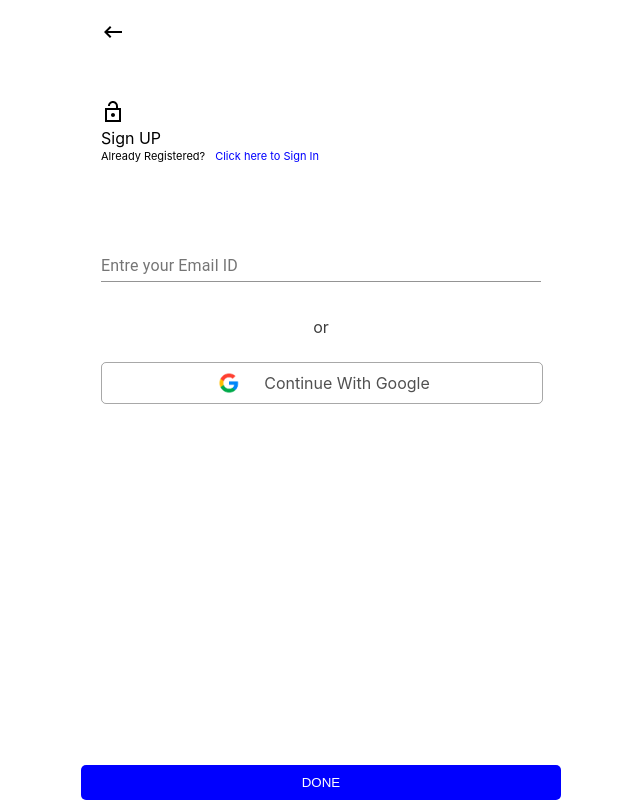
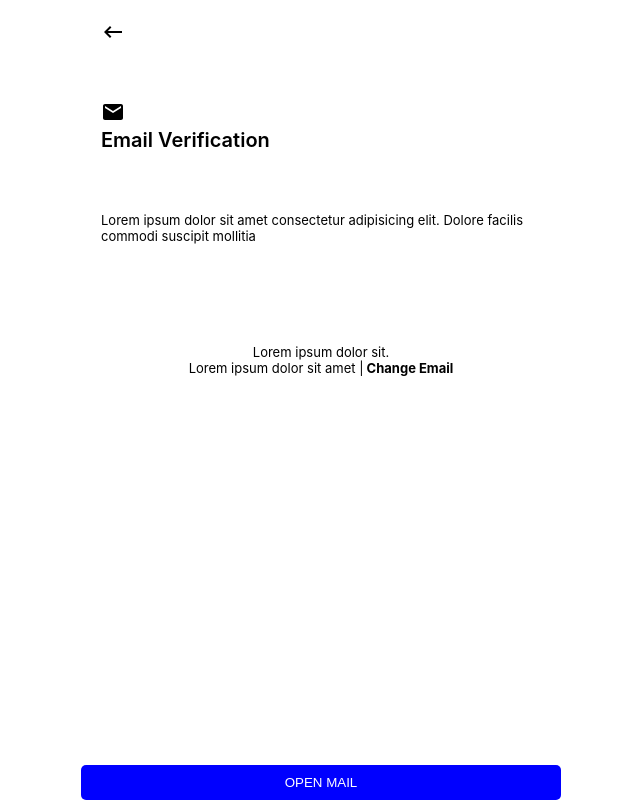
Before and after one commit to JunaidLatif4/funds-map, a React (Create React App) app: page / in a window 1280 px wide. Shown: the whole page, without its empty margins (319-959 px from the left). Built offline with nearby package versions, Linux system fonts and the light colour scheme.

Commit message:
Email verification page added

```diff
--- a/src/App.css
+++ b/src/App.css
@@ -3,5 +3,5 @@
   height: 100vh;
   display: flex;
   justify-content: center;
-  align-items: center;
+  /* align-items: center; */
 }
--- a/src/App.js
+++ b/src/App.js
@@ -1,4 +1,5 @@
 import './App.css';
+import EVar from './screens/EmailVar/EVar';
 import Signin from './screens/signin/Signin';
 import Signup from './screens/signup/Signup';
 
@@ -6,7 +7,8 @@ function App() {
   return (
     <div className="App">
       {/* <Signin /> */}
-      <Signup/>
+      {/* <Signup/> */}
+      <EVar/>
     </div>
   );
 }
--- /dev/null
+++ b/src/screens/EmailVar/EVar.jsx
@@ -0,0 +1,42 @@
+import React from "react";
+import Button from "../../components/button/Button";
+import EmailIcon from "@material-ui/icons/Email";
+
+import { makeStyles } from "@material-ui/core/styles";
+import TextField from "@material-ui/core/TextField";
+
+import "./Evar.css";
+import Backarrow from "../../components/backarrow/Backarrow";
+const Evar = () => {
+  return (
+    <>
+      <div className="Evar__container">
+        <div className="Evar__header">
+          <Backarrow />
+          <div className="icon">
+            <EmailIcon />
+          </div>
+          <div className="Evar__heading">Email Verification</div>
+
+          <div className="body">
+            <div className="Evar__para1">
+              Lorem ipsum dolor sit amet consectetur adipisicing elit. Dolore
+              facilis commodi suscipit mollitia
+            </div>
+
+            <div className="Evar__para2">
+              <p className="ptwo1">Lorem ipsum dolor sit.</p>
+              <p className="ptwo2">
+                Lorem ipsum dolor sit amet |
+                <span className="para2span"> Change Email</span>
+              </p>
+            </div>
+          </div>
+        </div>
+        <Button text="OPEN MAIL" />
+      </div>
+    </>
+  );
+};
+
+export default Evar;
--- /dev/null
+++ b/src/screens/EmailVar/Evar.css
@@ -0,0 +1,41 @@
+.Evar__container {
+  width: 480px;
+  height: 100vh;
+  display: flex;
+  flex-direction: column;
+  justify-content: space-between;
+  background-color: rgb(255, 255, 255);
+}
+.Evar__header {
+  padding: 0px 20px;
+}
+
+.Evar__heading {
+  font-size: 20px;
+  font-weight: 600;
+}
+
+.Evar__para1 {
+  font-size: 13px;
+    margin-bottom: 100px;
+}
+.Evar__para2 {
+  font-size: 13px;
+  display: flex;
+  text-align: center;
+  flex-direction: column;
+}
+
+.ptwo1{
+    margin: 0;
+}
+.ptwo2{
+    margin: 0;
+}
+
+.body {
+  margin: 60px 0;
+}
+.para2span{
+    font-weight: bolder;
+}
--- a/src/screens/signup/Signup.css
+++ b/src/screens/signup/Signup.css
@@ -20,8 +20,9 @@
     background-color: brown;
 
 }
-.icon{
-    /* margin-bottom: 4px; */
+.heading{
+    font-size: 16px;
+    font-weight: 600;
 }
 
 
--- a/src/screens/signup/Signup.jsx
+++ b/src/screens/signup/Signup.jsx
@@ -10,7 +10,7 @@ import TextField from '@material-ui/core/TextField';
 
 import './Signup.css'
 import Backarrow from '../../components/backarrow/Backarrow';
-const Signin = () => {
+const Signup = () => {
     // const classes = useStyles();
     return (
     <>
@@ -58,4 +58,4 @@ const Signin = () => {
     )
 }
 
-export default Signin
+export default Signup
```
